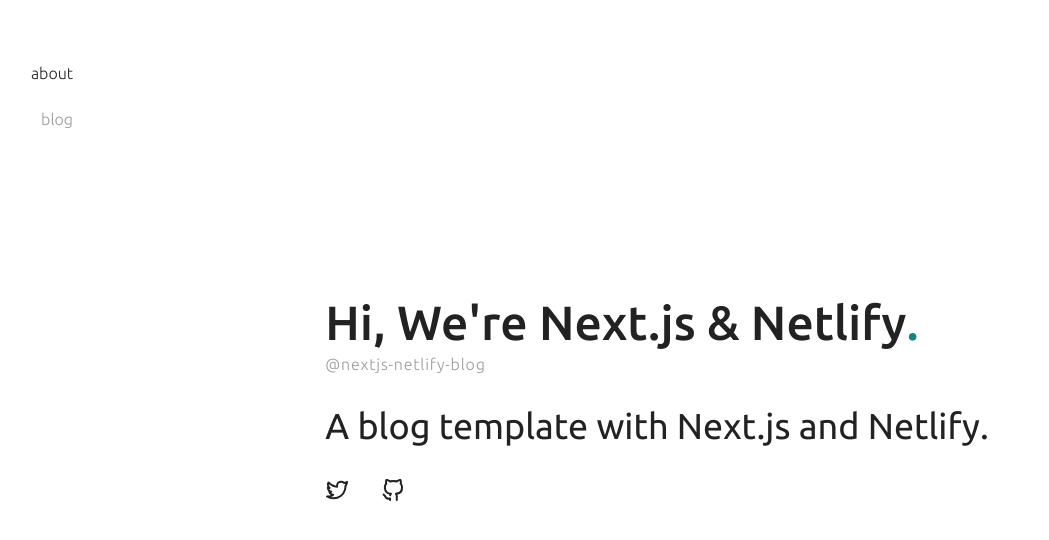
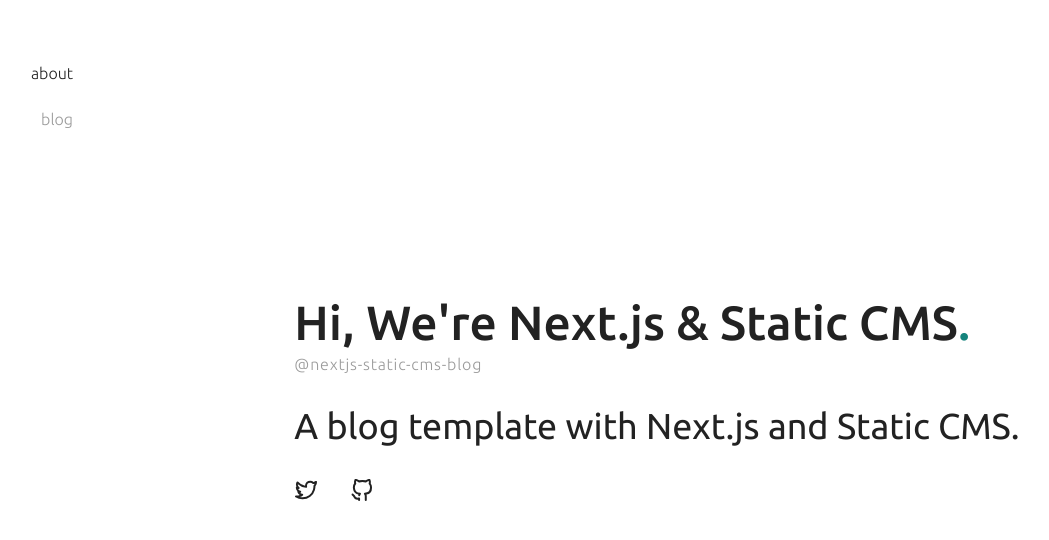
Before and after one commit to StaticJsCMS/static-cms-next-netlify-template, a Next.js app: page / in a window 1280 px wide. Shown: the top 540 px of the page, without its empty margins (39-1088 px from the left). Built offline with nearby package versions, Linux system fonts and the light colour scheme.

Commit message:
Add netlify identify widget

```diff
--- a/config.json
+++ b/config.json
@@ -1,7 +1,7 @@
 {
   "base_url": "https://staticjs-nextjs-netlify-blog.netlify.app",
   "site_title": "Next.js Static CMS Blog",
-  "site_description": "Next.js blog template for Netlify",
+  "site_description": "Next.js blog template for Static CMS on Netlify",
   "site_keywords": [
     {
       "keyword": "Next.js"
--- a/src/pages/index.tsx
+++ b/src/pages/index.tsx
@@ -1,3 +1,4 @@
+import Head from "next/head";
 import Layout from "../components/Layout";
 import BasicMeta from "../components/meta/BasicMeta";
 import OpenGraphMeta from "../components/meta/OpenGraphMeta";
@@ -6,6 +7,13 @@
 
 export default function Index() {
   return (
+    <>
+      <Head>
+        <script
+          src="https://identity.netlify.com/v1/netlify-identity-widget.js"
+          async
+        />
+      </Head>
       <Layout>
         <BasicMeta url={"/"} />
         <OpenGraphMeta url={"/"} />
@@ -13,10 +21,10 @@
         <div className="container">
           <div>
             <h1>
-            Hi, We're Next.js & Netlify<span className="fancy">.</span>
+              Hi, We're Next.js & Static CMS<span className="fancy">.</span>
             </h1>
-          <span className="handle">@nextjs-netlify-blog</span>
-          <h2>A blog template with Next.js and Netlify.</h2>
+            <span className="handle">@nextjs-static-cms-blog</span>
+            <h2>A blog template with Next.js and Static CMS.</h2>
             <SocialList />
           </div>
         </div>
@@ -58,5 +66,6 @@
           }
         `}</style>
       </Layout>
+    </>
   );
 }
```
Also changed, not shown: 1 other file (tests, documents, lock files or other folders). Lines whose indentation alone changed are shown as unchanged.
